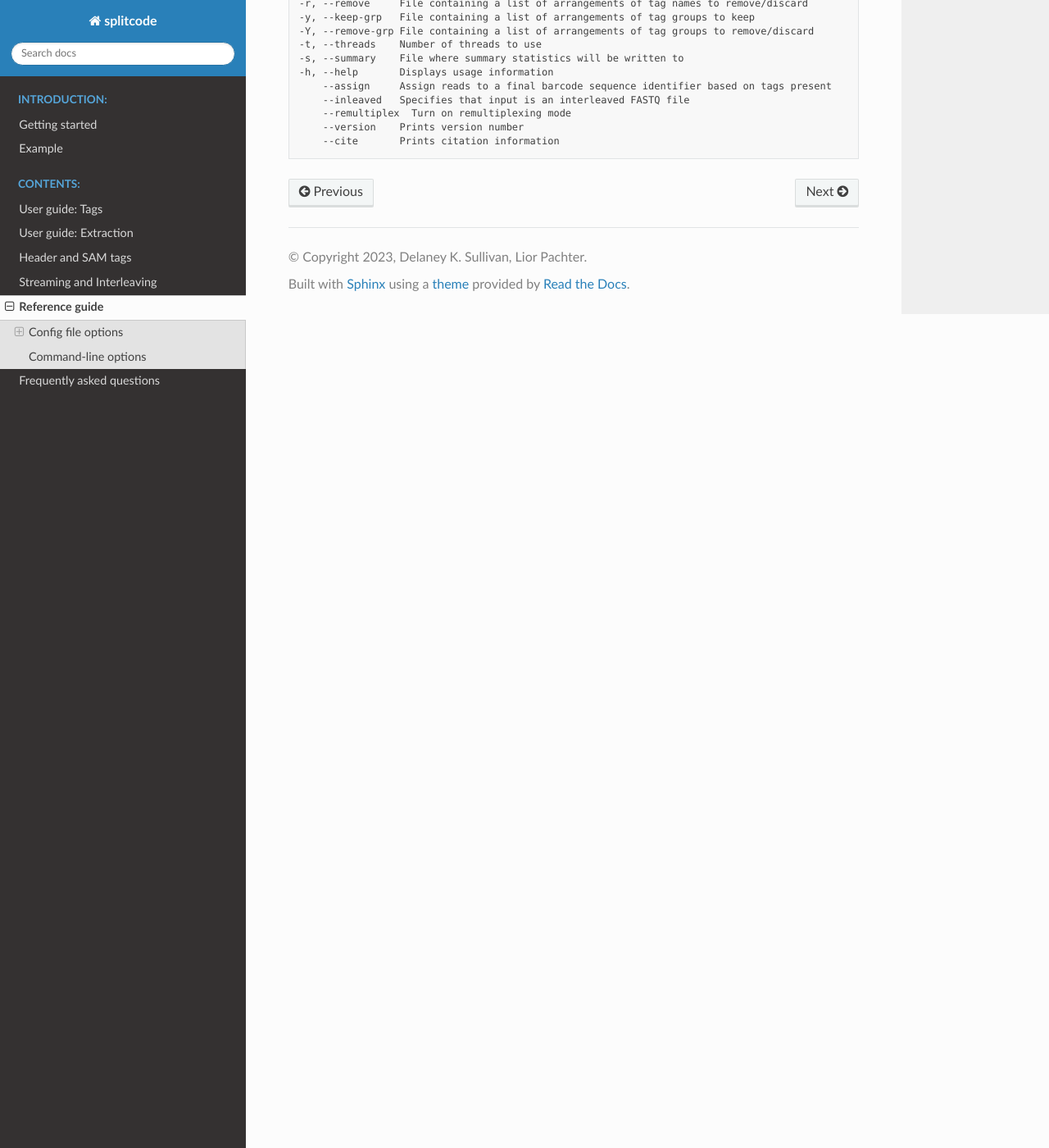
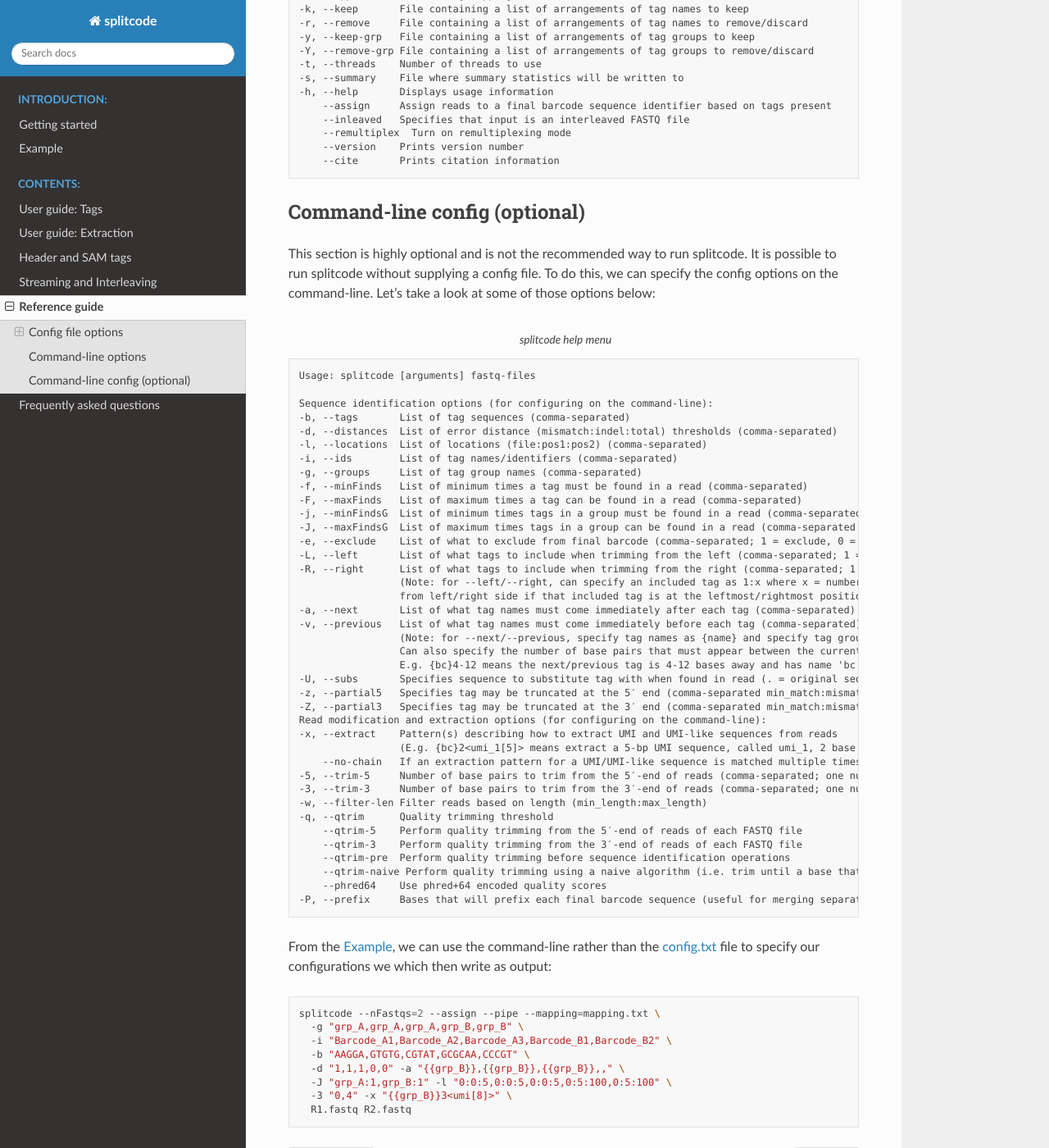
Before and after one commit to pachterlab/splitcode-tutorial, a Sphinx documentation site: the page built from docs/source/reference_guide.rst, in a window 1280 px wide and 1400 px high, scrolled down 2430 px. Shown: the whole window at 82% size. Built offline with Sphinx 7.4.7 and the Read the Docs theme 2.0.0, drawn with Linux system fonts in a browser that asks for light colours; some of the changed text lies outside the part shown.

Commit message:
update reference

```diff
--- a/docs/source/reference_guide.rst
+++ b/docs/source/reference_guide.rst
@@ -139,7 +139,7 @@ splitcode help menu which can be accessed via ``splitcode -h``
 
 .. note::
 
-  Since this manual uses the splitcode config file for setting config options, the command-line arguments that set the config options are not necessary and therefore are not shown.
+  Since this manual uses the splitcode config file for setting config options, the command-line arguments that set the config options are not necessary and therefore are not shown. We discuss those arguments in the following section.
 
 .. code-block :: text
   :caption: splitcode help menu
@@ -193,3 +193,66 @@ splitcode help menu which can be accessed via ``splitcode -h``
       --remultiplex  Turn on remultiplexing mode
       --version    Prints version number
       --cite       Prints citation information
+
+
+Command-line config (optional)
+^^^^^^^^^^^^^^^^^^^^^^^^^^^^^^
+
+This section is highly optional and is not the recommended way to run splitcode. It is possible to run splitcode without supplying a config file. To do this, we can specify the config options on the command-line. Let's take a look at some of those options below:
+
+.. code-block :: text
+  :caption: splitcode help menu
+
+  Usage: splitcode [arguments] fastq-files
+
+  Sequence identification options (for configuring on the command-line):
+  -b, --tags       List of tag sequences (comma-separated)
+  -d, --distances  List of error distance (mismatch:indel:total) thresholds (comma-separated)
+  -l, --locations  List of locations (file:pos1:pos2) (comma-separated)
+  -i, --ids        List of tag names/identifiers (comma-separated)
+  -g, --groups     List of tag group names (comma-separated)
+  -f, --minFinds   List of minimum times a tag must be found in a read (comma-separated)
+  -F, --maxFinds   List of maximum times a tag can be found in a read (comma-separated)
+  -j, --minFindsG  List of minimum times tags in a group must be found in a read (comma-separated group_name:min_times)
+  -J, --maxFindsG  List of maximum times tags in a group can be found in a read (comma-separated group_name:max_times)
+  -e, --exclude    List of what to exclude from final barcode (comma-separated; 1 = exclude, 0 = include)
+  -L, --left       List of what tags to include when trimming from the left (comma-separated; 1 = include, 0 = exclude)
+  -R, --right      List of what tags to include when trimming from the right (comma-separated; 1 = include, 0 = exclude)
+                   (Note: for --left/--right, can specify an included tag as 1:x where x = number of extra bp's to trim
+                   from left/right side if that included tag is at the leftmost/rightmost position)
+  -a, --next       List of what tag names must come immediately after each tag (comma-separated)
+  -v, --previous   List of what tag names must come immediately before each tag (comma-separated)
+                   (Note: for --next/--previous, specify tag names as {name} and specify tag group names as {{group}}
+                   Can also specify the number of base pairs that must appear between the current tag and the next/previous tag.
+                   E.g. {bc}4-12 means the next/previous tag is 4-12 bases away and has name 'bc')
+  -U, --subs       Specifies sequence to substitute tag with when found in read (. = original sequence) (comma-separated)
+  -z, --partial5   Specifies tag may be truncated at the 5′ end (comma-separated min_match:mismatch_freq)
+  -Z, --partial3   Specifies tag may be truncated at the 3′ end (comma-separated min_match:mismatch_freq)
+  Read modification and extraction options (for configuring on the command-line):
+  -x, --extract    Pattern(s) describing how to extract UMI and UMI-like sequences from reads
+                   (E.g. {bc}2<umi_1[5]> means extract a 5-bp UMI sequence, called umi_1, 2 base pairs following the tag named 'bc')
+      --no-chain   If an extraction pattern for a UMI/UMI-like sequence is matched multiple times, only extract based on the first match
+  -5, --trim-5     Number of base pairs to trim from the 5′-end of reads (comma-separated; one number per each FASTQ file in a run)
+  -3, --trim-3     Number of base pairs to trim from the 3′-end of reads (comma-separated; one number per each FASTQ file in a run)
+  -w, --filter-len Filter reads based on length (min_length:max_length)
+  -q, --qtrim      Quality trimming threshold
+      --qtrim-5    Perform quality trimming from the 5′-end of reads of each FASTQ file
+      --qtrim-3    Perform quality trimming from the 3′-end of reads of each FASTQ file
+      --qtrim-pre  Perform quality trimming before sequence identification operations
+      --qtrim-naive Perform quality trimming using a naive algorithm (i.e. trim until a base that meets the quality threshold is encountered)
+      --phred64    Use phred+64 encoded quality scores
+  -P, --prefix     Bases that will prefix each final barcode sequence (useful for merging separate experiments)
+
+
+From the :ref:`example page`, we can use the command-line rather than the `config.txt <https://raw.githubusercontent.com/pachterlab/splitcode-tutorial/main/uploads/example/config.txt>`_ file to specify our configurations we which then write as output:
+
+.. code-block:: shell
+
+  splitcode --nFastqs=2 --assign --pipe --mapping=mapping.txt \
+    -g "grp_A,grp_A,grp_A,grp_B,grp_B" \
+    -i "Barcode_A1,Barcode_A2,Barcode_A3,Barcode_B1,Barcode_B2" \
+    -b "AAGGA,GTGTG,CGTAT,GCGCAA,CCCGT" \
+    -d "1,1,1,0,0" -a "{{grp_B}},{{grp_B}},{{grp_B}},," \
+    -J "grp_A:1,grp_B:1" -l "0:0:5,0:0:5,0:0:5,0:5:100,0:5:100" \
+    -3 "0,4" -x "{{grp_B}}3<umi[8]>" \
+    R1.fastq R2.fastq
```
